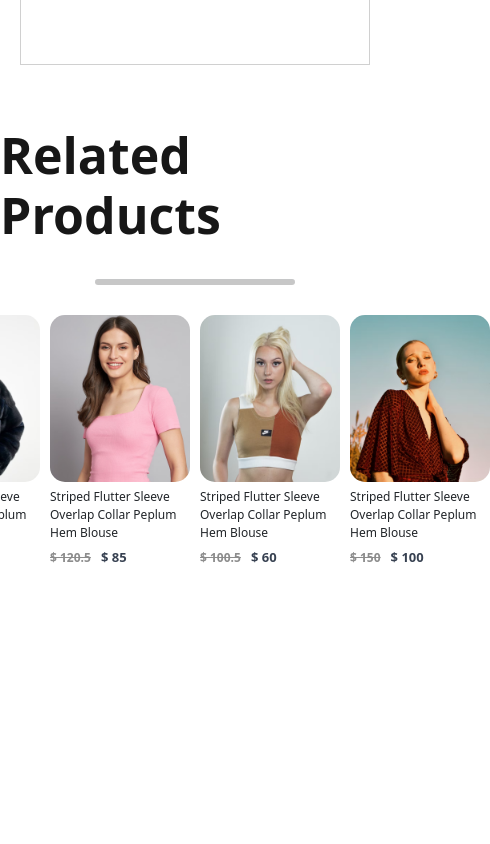
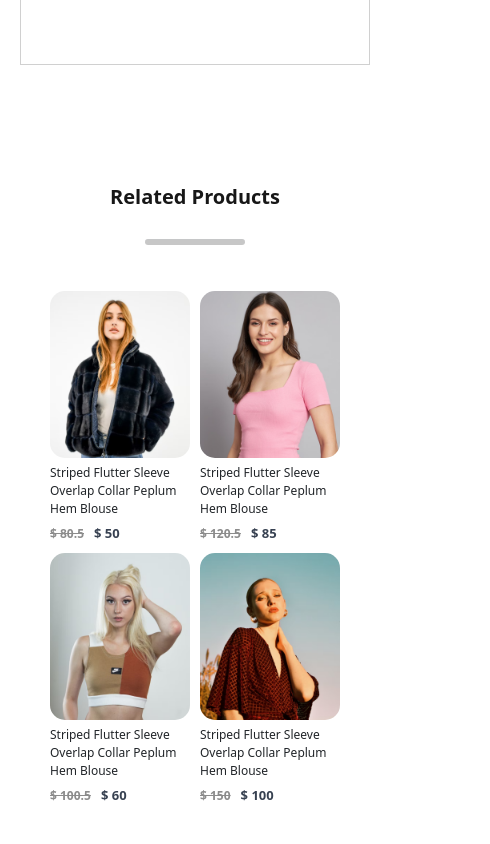
Before and after one commit to Abhishek09yadav/Ecommerce, a React (Create React App) app in the folder frontend/: page /product/1 in a window 390 px wide. Shown: the part 1700-2544 px from the top of the page, 490 px wide, since content can reach past the window. Built offline with nearby package versions, Linux system fonts and the light colour scheme.

Commit message:
RelatedProducts is now responsive for all devices

```diff
--- a/frontend/src/Components/RelatedProducts/RelatedProducts.css
+++ b/frontend/src/Components/RelatedProducts/RelatedProducts.css
@@ -31,3 +31,91 @@
     gap: 10px;
 
 }
+
+@media (max-width: 1280px) {
+    .RelatedProducts {
+        height: 70vh;
+
+    }
+
+    .RelatedProducts h1 {
+        font-size: 40px;
+    }
+
+    .RelatedProducts hr {
+        width: 160px;
+        height: 4px;
+    }
+
+    .RelatedProducts-item {
+        gap: 20px;
+        margin-top: 20px;
+    }
+}
+
+@media (max-width: 1024px) {
+    .RelatedProducts {
+        height: 60vh;
+
+    }
+
+    .RelatedProducts h1 {
+        font-size: 30px;
+    }
+
+    .RelatedProducts hr {
+        width: 120px;
+        height: 3px;
+    }
+
+    .RelatedProducts-item {
+        gap: 15px;
+        margin-top: 20px;
+    }
+}
+
+@media (max-width: 800px) {
+    .RelatedProducts {
+        height: 50vh;
+        gap: 6px;
+        margin-bottom: 20vh;
+    }
+
+    .RelatedProducts h1 {
+        font-size: 20px;
+    }
+
+    .RelatedProducts hr {
+        width: 100px;
+
+    }
+
+    .RelatedProducts-item {
+        gap: 5px;
+    }
+}
+
+@media (max-width: 500px) {
+    .RelatedProducts {
+        height: 90vh;
+        gap: 6px;
+        margin-top: 120px;
+        margin-bottom: 70vh;
+    }
+
+    .RelatedProducts h1 {
+        font-size: 20px;
+    }
+
+    .RelatedProducts hr {
+        width: 100px;
+
+    }
+
+    .RelatedProducts-item {
+        display: grid;
+        grid-template-columns: 1fr 1fr;
+        gap: 10px;
+
+    }
+}
```
